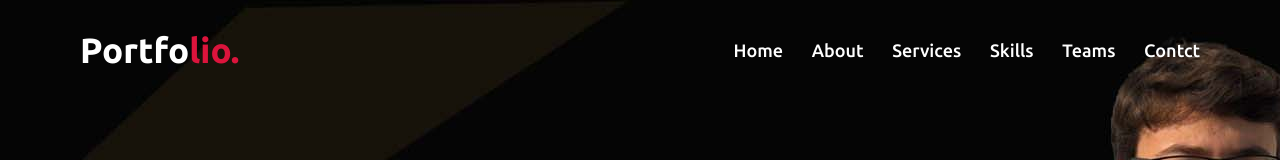
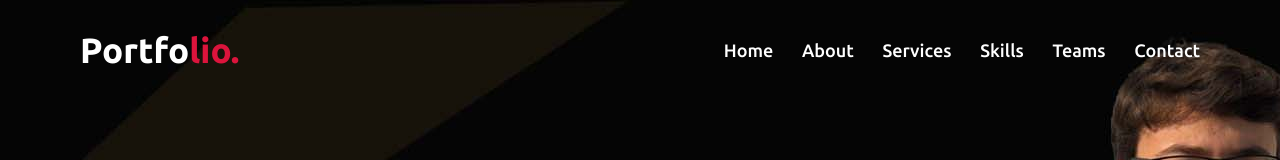
Before and after one commit to AzizBenIsmail/Responsive_Portfolio_Website, a plain HTML site: page index.html in a window 1280 px wide. Shown: the top 160 px of the page. Drawn offline with nearby package versions, Linux system fonts and the light colour scheme.

Commit message:
initial commit

```diff
--- a/index.html
+++ b/index.html
@@ -28,7 +28,7 @@
                 <li><a href="#services" class="menu-btn">Services</a></li>
                 <li><a href="#skills" class="menu-btn">Skills</a></li>
                 <li><a href="#teams" class="menu-btn">Teams</a></li>
-                <li><a href="#contact" class="menu-btn">Contct</a></li>
+                <li><a href="#contact" class="menu-btn">Contact</a></li>
             </ul>
             <div class="menu-btn">
                 <i class="fas fa-bars"></i>
```
